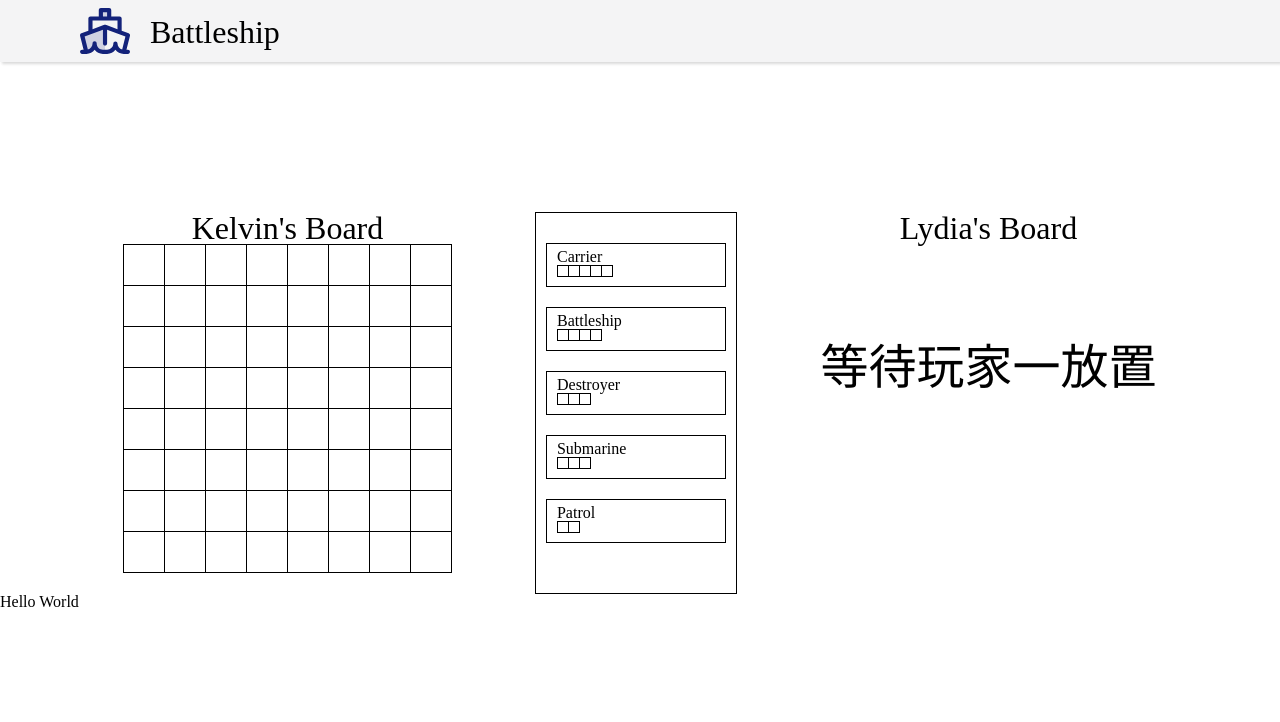
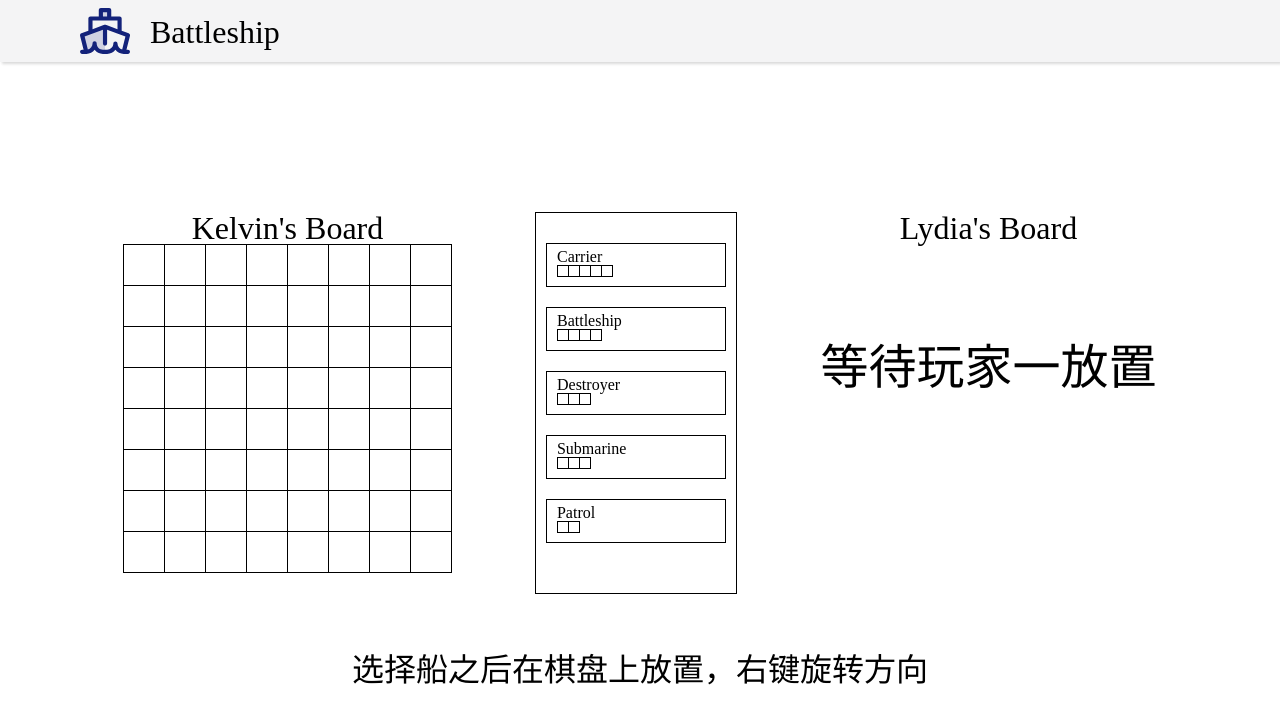
Before and after one commit to KelvinQiu802/battleship, a React (Vite) app: page / in a window 1280 px wide. Shown: the top 722 px of the page. Built offline with nearby package versions, Linux system fonts and the light colour scheme.

Commit message:
feat: 显示提示信息

```diff
--- a/src/components/Game/Game.jsx
+++ b/src/components/Game/Game.jsx
@@ -111,7 +111,7 @@ const Game = ({ gameState, setGameState, formData }) => {
               />
             )}
           </main>
-          <Tip />
+          <Tip gameState={gameState} />
         </>
       )}
     </div>
--- a/src/components/Game/Tip.jsx
+++ b/src/components/Game/Tip.jsx
@@ -1,9 +1,19 @@
-const Tip = () => {
-  return (
-    <div className='tip'>
-      <h1>Hello World</h1>
-    </div>
-  );
+import * as GAME_STATE from '../../utils/gameState';
+
+const Tip = ({ gameState }) => {
+  let message;
+  switch (gameState) {
+    case GAME_STATE.P1PLACING:
+    case GAME_STATE.P2PLACING:
+      message = '选择船之后在棋盘上放置，右键旋转方向';
+      break;
+    case GAME_STATE.P1ATTACK:
+      message = '玩家一: 在右侧棋盘上选择坐标进行攻击⬆';
+      break;
+    case GAME_STATE.P2ATTACK:
+      message = '⬆玩家二: 在左侧棋盘上选择坐标进行攻击';
+  }
+  return <p className='tip'>{message}</p>;
 };
 
 export default Tip;
--- a/src/components/Game/game.css
+++ b/src/components/Game/game.css
@@ -92,3 +92,9 @@
   font-size: 3em;
   margin-top: 100px;
 }
+
+.tip {
+  font-size: 2em;
+  text-align: center;
+  margin-top: 60px;
+}
```
